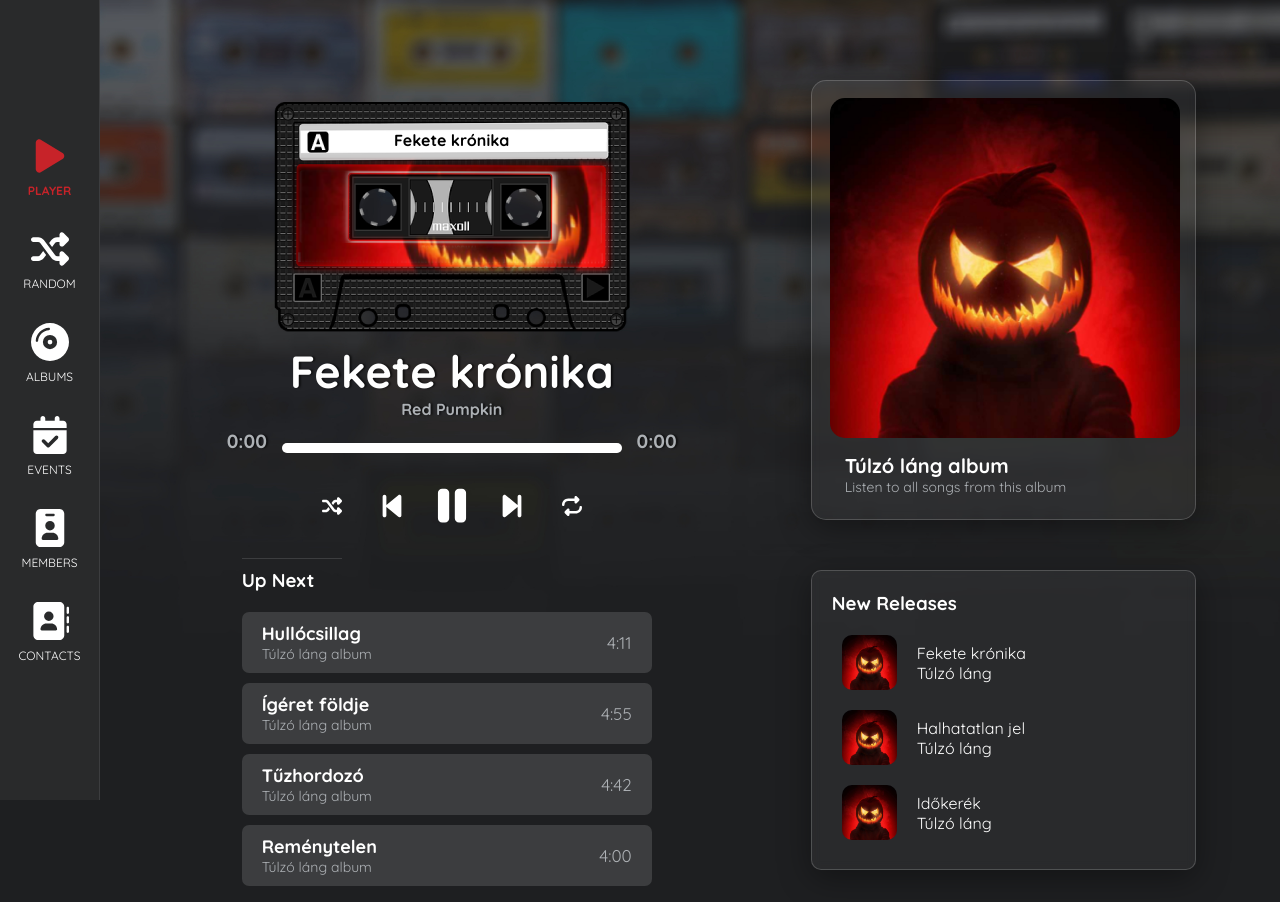
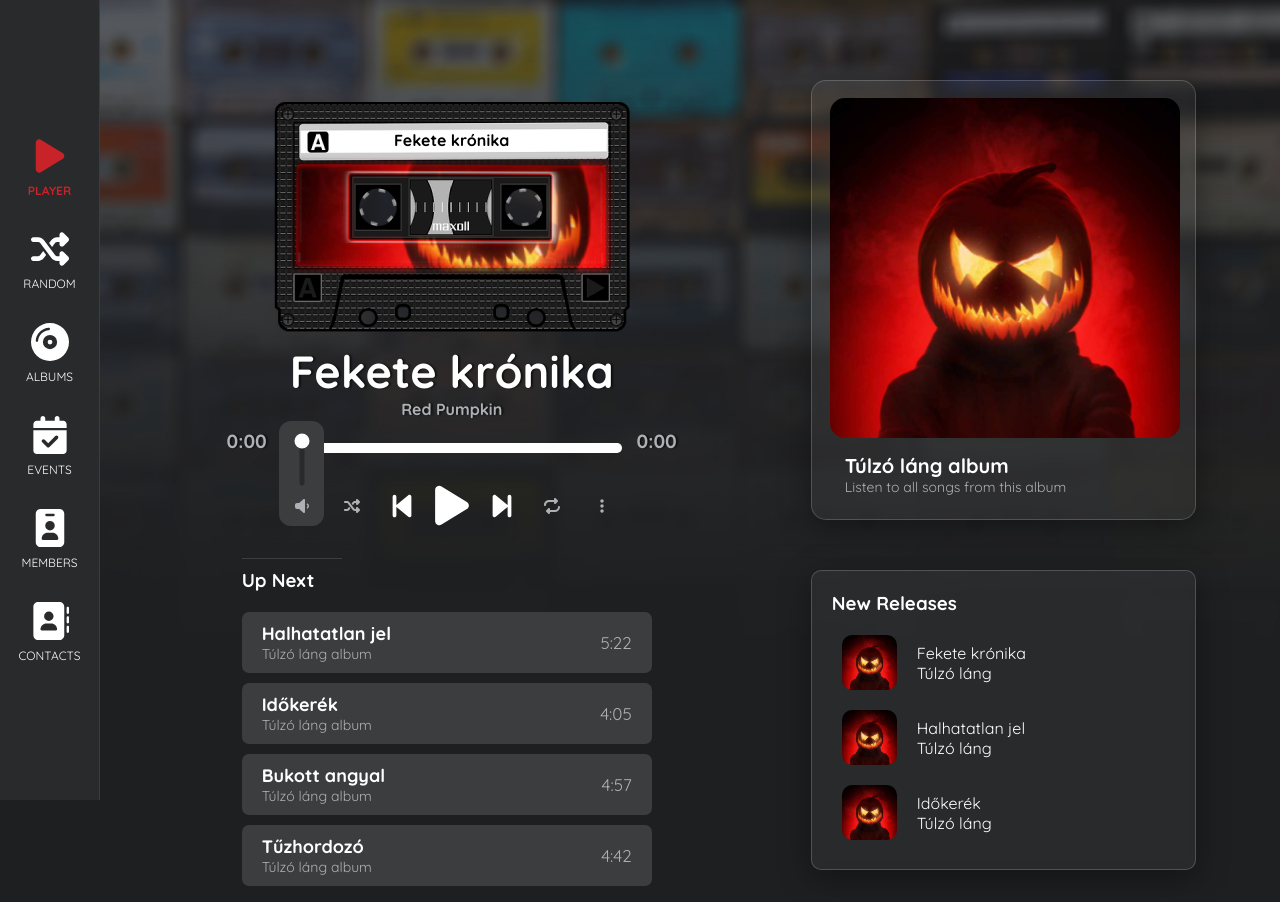
Before and after one commit to megaseves/red-pumpkin-reactjs, a React (Create React App) app: page / in a window 1280 px wide. Both pictures are taken after a click on the icon 331 px from the left and 505 px from the top of the page. Built offline with nearby package versions, Linux system fonts and the light colour scheme; the HTML template or start-up script is replaced by a standard one.

Commit message:
Add: volume control & favicon

```diff
--- a/public/index.html
+++ b/public/index.html
@@ -12,7 +12,7 @@
 
     <link rel="manifest" href="%PUBLIC_URL%/manifest.json" />
 
-    <title>React App</title>
+    <title>Red Pumpkin</title>
   </head>
   <body>
     <noscript>You need to enable JavaScript to run this app.</noscript>
--- a/src/pages/Home.js
+++ b/src/pages/Home.js
@@ -56,6 +56,7 @@ export function Home() {
 
 
     const selectAlbum = (selectedName) => {
+        setIsRepeat(false);
         let songs = [];
         for (const key of Object.keys(songsdata)) {
             const val = songsdata[key];
@@ -80,8 +81,9 @@ export function Home() {
     const onPlaying = () => {
         const duration = audioElem.current.duration;
         const current_time = audioElem.current.currentTime;
+        const current_volume = audioElem.current.volume;
 
-        setCurrentSong({...currentSong, "progress": current_time / duration * 100, "seconds": current_time , "length": duration});
+        setCurrentSong({...currentSong, "progress": current_time / duration * 100, "seconds": current_time , "length": duration, "volume": current_volume});
     }
 
 
--- a/src/pages/Player.css
+++ b/src/pages/Player.css
@@ -15,16 +15,22 @@
     display: flex;
     justify-content: center;
     margin-top: 20px;
+    position: relative;
 }
 .play-audio {
     min-width: 40px;
     font-size: 45px;
     cursor: pointer;
-    margin: 0 10px;
+    margin: 0 5px;
     align-self: center;
 }
 .small-control {
-    font-size: 20px;
+    font-size: 16px;
+    color: var(--textColor);
+    transition: 0.8s ease;
+}
+.small-control:hover {
+    color: white;
 }
 .medium-control {
     font-size: 30px;
@@ -38,7 +44,7 @@
     color: var(--textColor);
 }
 .audio-detail-time {
-    min-width: 450px;
+    min-width: 465px;
     color: var(--textColor);
     display: flex;
     justify-content: space-between;
@@ -88,7 +94,12 @@
     font-weight: bold;
 }
 
-
+.time-current {
+    min-width: 55px;
+}
+.time-over {
+    min-width: 55px;
+}
 
 
 
@@ -248,9 +259,73 @@
 
 .play-audio {
     padding: 10px 0;
+    z-index: 10;
 }
-.active-repeat {
+.active-btn {
     background-color: var(--thiBgColor);
     border-radius: 8px;
+}
 
+/* --- VOLUME CONTROL --- */
+.volume-control-container {
+    display: none;
+    flex-direction: column;
+    justify-content: center;
+    align-items: center;
+    width: 45px;
+    height: 105px;
+    position: absolute;
+    top: -52px;
+    left: 60px;
+    z-index: 1;
 }
+.volume-control-body {
+    background-color: var(--thiBgColor);
+    /*border-left: 1px solid var(--textColor);
+    border-right: 1px solid var(--textColor);*/
+    width: 45px;
+    height: 105px;
+    border-radius: 12px;
+    display: flex;
+    justify-content: center;
+    position: relative;
+}
+.volume-control-box {
+    margin-top: 36px;
+    width: 52px;
+    height: 5px;
+    border-radius: 10px;
+    /*background-color: red;*/
+    cursor: pointer;
+    display: flex;
+    position: absolute;
+    transform: rotate(-90deg);
+}/*
+.volume-control {
+    margin-top: 10px;
+    -webkit-appearance: none;
+    width: 20px;
+    height: 50px;
+    border-radius: 10px;
+
+    outline: none;
+}
+*/
+input[type="range"] {
+    -webkit-appearance: none;
+    width: 100%;
+    border-radius: 10px;
+    background-color: var(--secBgColor);
+    cursor: pointer;
+}
+input[type="range"]::-webkit-slider-thumb {
+    -webkit-appearance: none;
+    background-color: white;
+    height: 15px;
+    width: 15px;
+    border-radius: 50%;
+}
+
+.open {
+    display: flex;
+}
--- a/src/pages/Player.js
+++ b/src/pages/Player.js
@@ -1,6 +1,15 @@
 import './Player.css';
 import {FontAwesomeIcon} from "@fortawesome/react-fontawesome";
-import {faBackwardStep, faForwardStep, faPause, faPlay, faRepeat, faShuffle} from "@fortawesome/free-solid-svg-icons";
+import {
+    faBackwardStep,
+    faEllipsisVertical,
+    faForwardStep,
+    faPause,
+    faPlay,
+    faRepeat,
+    faShuffle,
+    faVolumeLow
+} from "@fortawesome/free-solid-svg-icons";
 import {NextSong} from "../components/NextSong";
 import {NewReleaseSong} from "../components/NewReleaseSong";
 import {useRef} from "react";
@@ -8,6 +17,7 @@ import {useRef} from "react";
 export function Player({playList, songs, audioElem, isPlaying, setIsPlaying, currentSong, setCurrentSong ,release, selectAlbum, setIsRepeat, isRepeat, shufflePlayList}) {
 
     const clickRef = useRef();
+    const MAX = 20;
 
     let songNumber = -1;
 
@@ -33,10 +43,14 @@ export function Player({playList, songs, audioElem, isPlaying, setIsPlaying, cur
         setIsPlaying(true);
         const index = playList.findIndex(x=>x.title === currentSong.title);
 
-        if (index === 0) {
-            setCurrentSong(playList[playList.length -1]);
+        if (currentSong.seconds > 4) {
+            audioElem.current.currentTime = 0;
         } else {
-            setCurrentSong(playList[index - 1]);
+            if (index === 0) {
+                setCurrentSong(playList[playList.length -1]);
+            } else {
+                setCurrentSong(playList[index - 1]);
+            }
         }
     }
     const skipForward = () => {
@@ -53,28 +67,43 @@ export function Player({playList, songs, audioElem, isPlaying, setIsPlaying, cur
     const converter = (seconds) => {
         let minutes = Math.floor(seconds / 60);
         let extraSeconds = seconds % 60;
-        minutes = minutes < 10 ? "0" + minutes : minutes;
+        //minutes = minutes < 10 ? "0" + minutes : minutes;
         extraSeconds = extraSeconds < 10 ? "0" + extraSeconds : extraSeconds;
 
         return minutes + ':' + extraSeconds;
     };
-
-    //console.log(currentSong.seconds);
+    const volume = currentSong.volume !== undefined && currentSong.volume * 100;
+    //console.log(volume);
 
     const toggleRepeatBtn = () => {
         const repeatBtn = document.querySelector('#repeat');
 
-        if (repeatBtn.classList.contains('active-repeat')) {
-            repeatBtn.classList.remove('active-repeat');
+        if (repeatBtn.classList.contains('active-btn')) {
+            repeatBtn.classList.remove('active-btn');
             setIsRepeat(false);
         } else {
-            repeatBtn.classList.add('active-repeat');
+            repeatBtn.classList.add('active-btn');
             setIsRepeat(true);
         }
     };
 
+    const volumeModal = () => {
+      const volumeBtn = document.querySelector('#volume');
+      const volumeControlContainer = document.querySelector('.volume-control-container');
 
+        if (volumeBtn.classList.contains('active-btn')) {
+            volumeBtn.classList.remove('active-btn');
+            volumeControlContainer.classList.remove('open');
+        } else {
+            volumeBtn.classList.add('active-btn');
+            volumeControlContainer.classList.add('open');
+        }
+    };
 
+    const handleVolume = (e) => {
+        const { value } = e.target;
+        audioElem.current.volume = value / MAX;
+    };
 
     const index = () => playList.findIndex(x=>x.title === currentSong.title);
 
@@ -101,6 +130,15 @@ export function Player({playList, songs, audioElem, isPlaying, setIsPlaying, cur
                     <span className={"time-over"}>{ minutes ? minutes + ":" + seconds : "0:00"}</span>
                   </div>
                   <div className="audio-controls">
+                      <FontAwesomeIcon id={'volume'} className={"play-audio small-control"} icon={faVolumeLow} onClick={() => volumeModal()} />
+                      <div className={'volume-control-container'}>
+                          <div className={'volume-control-body'}>
+                              <div className="volume-control-box">
+                                <input className="volume-control" type="range" min={0} max={MAX} onChange={handleVolume}/>
+                              </div>
+                            {/*<div className="volume-control" style={{height: `${volume+"%"}`}}></div>*/}
+                          </div>
+                      </div>
                       <FontAwesomeIcon className={"play-audio small-control"} icon={faShuffle} onClick={() => shufflePlayList()} />
                       <FontAwesomeIcon className={"play-audio medium-control"} icon={faBackwardStep} onClick={() => skipBack()} />
                       {isPlaying ?
@@ -110,6 +148,7 @@ export function Player({playList, songs, audioElem, isPlaying, setIsPlaying, cur
                       }
                       <FontAwesomeIcon className={"play-audio medium-control"} icon={faForwardStep} onClick={() => skipForward()} />
                       <FontAwesomeIcon id={'repeat'} className={"play-audio small-control"} icon={faRepeat} onClick={() => toggleRepeatBtn()} />
+                      <FontAwesomeIcon className={"play-audio small-control"} icon={faEllipsisVertical} />
                   </div>
               </div>
               <div className="up-next-container">
```
Also changed, not shown: 1 other file (tests, documents, lock files or other folders).
